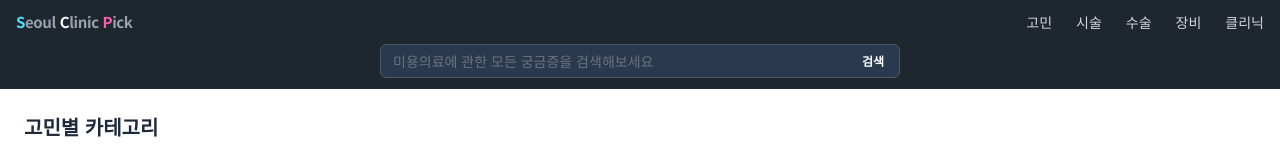
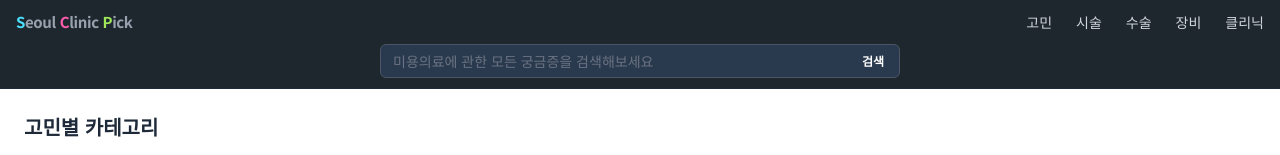
Before and after one commit to cyjung23/seoulcp, a Next.js app: page / in a window 1280 px wide. Shown: the top 155 px of the page. Built offline with nearby package versions, Linux system fonts and the light colour scheme; no server answers; the database is empty.

Commit message:
fix logo class: logo-b -> logo-c, logo-c -> logo-p

```diff
--- a/src/app/layout.tsx
+++ b/src/app/layout.tsx
@@ -62,31 +62,31 @@ export default function RootLayout({
           <div className="max-w-7xl mx-auto px-4">
             {/* 1행: 로고 + 데스크톱 메뉴 + 모바일 햄버거 */}
             <div className="flex items-center justify-between h-11">
-              {/* 로고 */}
+              {/* 로고 — 변경: logo-s / logo-c / logo-p */}
               <Link href="/" className="text-[15px] font-bold tracking-tight flex-shrink-0">
                 <span className="text-logo-s">S</span>
                 <span className="text-gray-400">eoul </span>
-                <span className="text-logo-b">C</span>
+                <span className="text-logo-c">C</span>
                 <span className="text-gray-400">linic </span>
-                <span className="text-logo-c">P</span>
+                <span className="text-logo-p">P</span>
                 <span className="text-gray-400">ick</span>
               </Link>
 
               {/* 데스크톱 메뉴 (md 이상) */}
               <div className="hidden md:flex items-center gap-6 text-sm font-medium">
-                <Link href="/concerns" className="text-gray-300 hover:text-ui-primary transition whitespace-nowrap">
+                <Link href="/concerns" className="text-gray-300 hover:text-cat-concern transition whitespace-nowrap">
                   고민
                 </Link>
-                <Link href="/treatments" className="text-gray-300 hover:text-ui-primary transition whitespace-nowrap">
+                <Link href="/treatments" className="text-gray-300 hover:text-cat-treat transition whitespace-nowrap">
                   시술
                 </Link>
-                <Link href="/surgeries" className="text-gray-300 hover:text-ui-primary transition whitespace-nowrap">
+                <Link href="/surgeries" className="text-gray-300 hover:text-cat-surgery transition whitespace-nowrap">
                   수술
                 </Link>
-                <Link href="/devices" className="text-gray-300 hover:text-ui-primary transition whitespace-nowrap">
+                <Link href="/devices" className="text-gray-300 hover:text-cat-device transition whitespace-nowrap">
                   장비
                 </Link>
-                <Link href="/clinics" className="text-gray-300 hover:text-ui-primary transition whitespace-nowrap">
+                <Link href="/clinics" className="text-gray-300 hover:text-cat-clinic transition whitespace-nowrap">
                   클리닉
                 </Link>
               </div>
```
